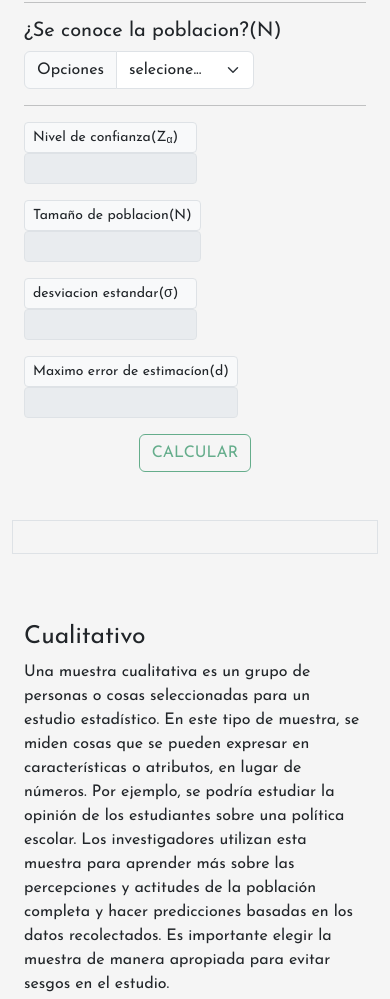
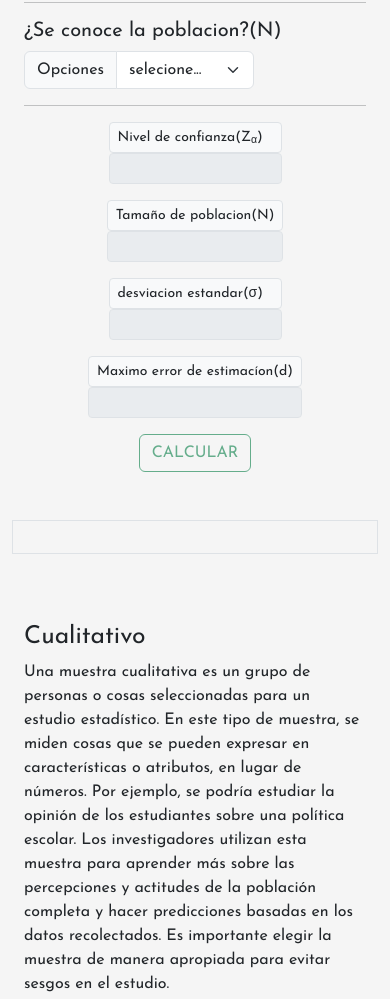
Before and after one commit to Giuseppe0311/calculadora.github.io, a plain HTML site: page index.html in a window 390 px wide. Shown: the part 1020-2019 px from the top of the page. Drawn offline with nearby package versions, Linux system fonts and the light colour scheme.

Commit message:
Add files via upload

```diff
--- a/Styles.css
+++ b/Styles.css
@@ -35,6 +35,13 @@ body {
 .resize-my-styles {
   width: 14.375rem;
 }
+@media (max-width: 410px) {
+  .mystyleresizemedia {
+    display: flex;
+    justify-content: center;
+  }
+}
+
 /* // X-Small devices (portrait phones, less than 576px)
 // No media query for `xs` since this is the default in Bootstrap */
 
--- a/index.html
+++ b/index.html
@@ -137,7 +137,7 @@
             <hr />
             <div class="row">
               <article class="col-12">
-                <div class="row">
+                <div class="row mystyleresizemedia">
                   <div class="input-group-sm mb-3">
                     <span
                       class="input-group-text"
@@ -267,7 +267,7 @@
             <hr />
             <div class="row">
               <article class="col-12">
-                <div class="row">
+                <div class="row mystyleresizemedia">
                   <div class="input-group-sm mb-3">
                     <span
                       class="input-group-text"
--- a/main.js
+++ b/main.js
@@ -100,8 +100,3 @@ function calcular() {
       break;
   }
 }
-
-// selectElement.addEventListener("change", (event) => {
-//   const selectedOption = event.target.value;
-//   console.log("La opción seleccionada es:", selectedOption);
-// });
```
